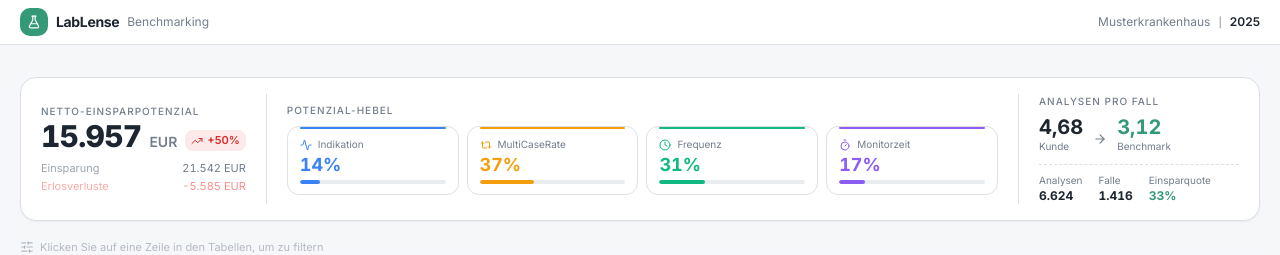
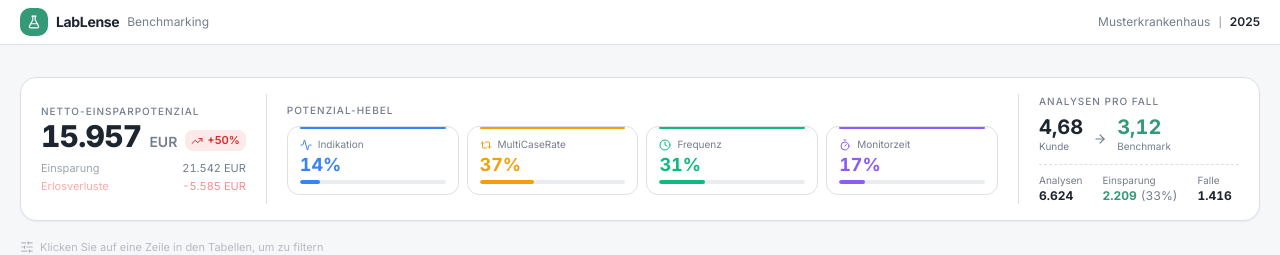
Before and after one commit to movyx-debug/v0-dashboard-ui, a Next.js app: page / in a window 1280 px wide. Shown: the top 255 px of the page. Built offline with nearby package versions, Linux system fonts and the light colour scheme.

Commit message:
feat: replace right KPI section with Analysen, Einsparung, and Falle
Introduce new KPI values for better data visualization.

```diff
--- a/components/benchmark-section.tsx
+++ b/components/benchmark-section.tsx
@@ -252,7 +252,7 @@ export default function BenchmarkSection({ benchmark, title }: Props) {
                 </p>
               </div>
             </div>
-            <div className="flex items-center gap-4 mt-2.5 pt-2 border-t border-dashed">
+            <div className="flex items-center gap-5 mt-2.5 pt-2 border-t border-dashed">
               <div>
                 <p className="text-[10px] text-muted-foreground">Analysen</p>
                 <p className="text-xs font-bold text-foreground tabular-nums">
@@ -260,23 +260,24 @@ export default function BenchmarkSection({ benchmark, title }: Props) {
                 </p>
               </div>
               <div>
+                <p className="text-[10px] text-muted-foreground">Einsparung</p>
+                <p className="text-xs font-bold text-primary tabular-nums">
+                  {fmtInt(benchmark.hauptpot_net_analysen)}
+                  <span className="text-muted-foreground font-normal ml-1">
+                    ({benchmark.total_analysen > 0
+                      ? fmtPct(
+                          (benchmark.hauptpot_net_analysen /
+                            benchmark.total_analysen) *
+                            100,
+                        )
+                      : "0%"})
+                  </span>
+                </p>
+              </div>
+              <div>
                 <p className="text-[10px] text-muted-foreground">Falle</p>
                 <p className="text-xs font-bold text-foreground tabular-nums">
                   {fmtInt(benchmark.total_faelle)}
-                </p>
-              </div>
-              <div>
-                <p className="text-[10px] text-muted-foreground">
-                  Einsparquote
-                </p>
-                <p className="text-xs font-bold text-primary tabular-nums">
-                  {benchmark.total_analysen > 0
-                    ? fmtPct(
-                        (benchmark.hauptpot_net_analysen /
-                          benchmark.total_analysen) *
-                          100,
-                      )
-                    : "0%"}
                 </p>
               </div>
             </div>
```
